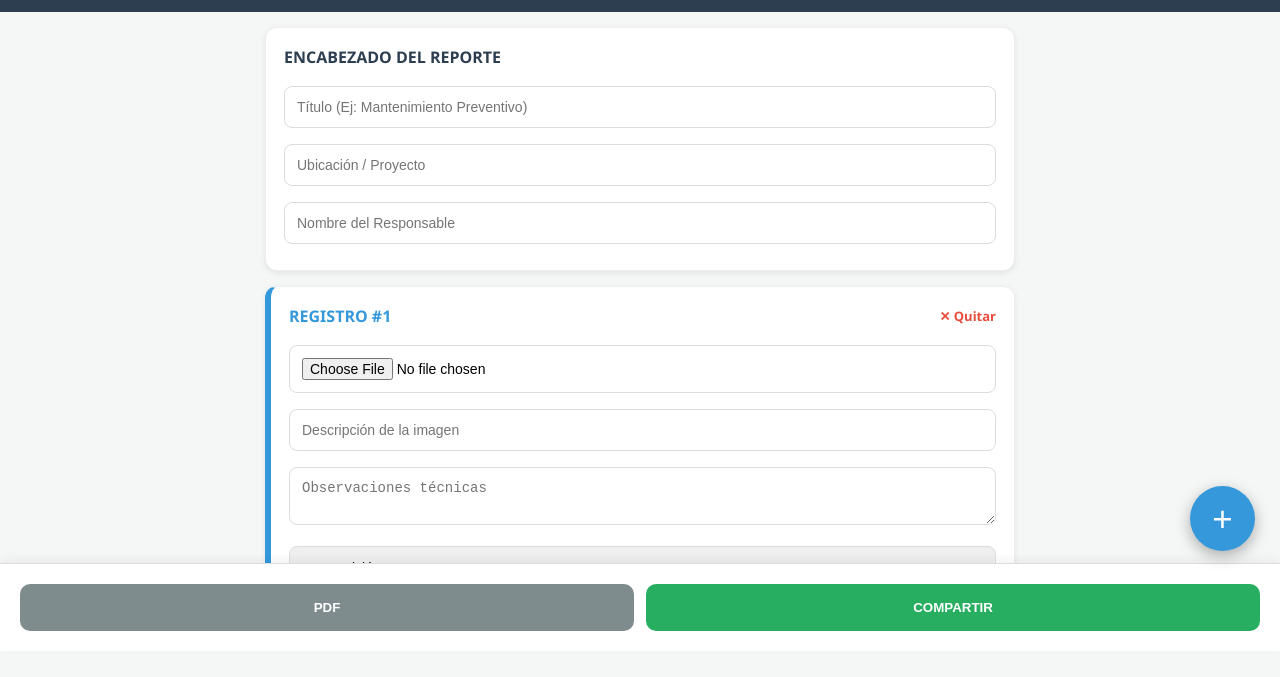
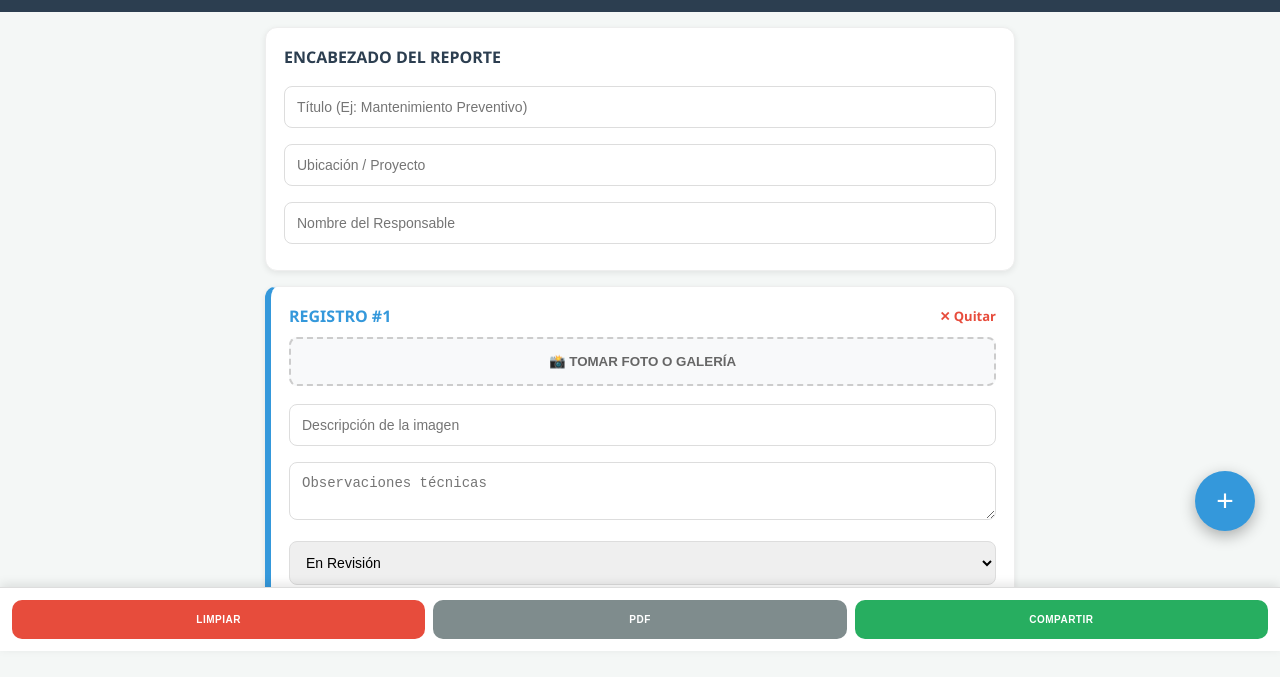
Before and after one commit to cybernetcuauhtemoc/GeneradorREportes, a plain HTML site: page index.html in a window 1280 px wide. Shown: the part 149-826 px from the top of the page. Drawn offline with nearby package versions, Linux system fonts and the light colour scheme.

Commit message:
Update index.html

```diff
--- a/index.html
+++ b/index.html
@@ -10,15 +10,13 @@
     <meta name="apple-mobile-web-app-capable" content="yes">
     <meta name="apple-mobile-web-app-status-bar-style" content="black-translucent">
     <link rel="manifest" href="manifest.json">
-
     <link rel="apple-touch-icon" href="icono.png">
 
     <script src="https://cdnjs.cloudflare.com/ajax/libs/jspdf/2.5.1/jspdf.umd.min.js"></script>
     <style>
-        :root { --primary: #2c3e50; --accent: #3498db; --bg: #f4f7f6; --success: #27ae60; }
-        body { font-family: 'Segoe UI', sans-serif; background: var(--bg); margin: 0; padding-bottom: 120px; }
+        :root { --primary: #2c3e50; --accent: #3498db; --bg: #f4f7f6; --success: #27ae60; --danger: #e74c3c; }
+        body { font-family: 'Segoe UI', sans-serif; background: var(--bg); margin: 0; padding-bottom: 140px; }
 
-        /* Logo Responsivo */
         .header-app { background: var(--primary); color: white; padding: 15px; text-align: center; }
         .logo-container { width: 100%; max-width: 220px; margin: 0 auto; }
         #logoPreviewApp { width: 100%; height: auto; max-height: 85px; object-fit: contain; background: white; padding: 8px; border-radius: 6px; box-shadow: 0 2px 5px rgba(0,0,0,0.2); }
@@ -30,10 +28,12 @@
         .item-reporte { border-left: 6px solid var(--accent); transition: all 0.3s ease; }
         .preview-img { width: 100%; border-radius: 8px; margin-top: 10px; border: 1px solid #ddd; display: none; background: #fafafa; }
 
-        /* Botones Flotantes */
-        .btn-add { position: fixed; bottom: 100px; right: 25px; width: 65px; height: 65px; border-radius: 50%; background: var(--accent); color: white; border: none; font-size: 35px; box-shadow: 0 5px 15px rgba(0,0,0,0.3); z-index: 100; cursor: pointer; }
-        .footer-nav { position: fixed; bottom: 0; width: 100%; background: white; display: flex; padding: 20px; gap: 12px; border-top: 1px solid #ddd; box-sizing: border-box; box-shadow: 0 -3px 10px rgba(0,0,0,0.05); }
-        .btn-action { flex: 1; padding: 16px; border-radius: 10px; border: none; font-weight: bold; color: white; cursor: pointer; text-transform: uppercase; }
+        .btn-add { position: fixed; bottom: 120px; right: 25px; width: 60px; height: 60px; border-radius: 50%; background: var(--accent); color: white; border: none; font-size: 30px; box-shadow: 0 5px 15px rgba(0,0,0,0.3); z-index: 100; cursor: pointer; }
+
+        .footer-nav { position: fixed; bottom: 0; width: 100%; background: white; display: flex; padding: 12px; gap: 8px; border-top: 1px solid #ddd; box-sizing: border-box; box-shadow: 0 -3px 10px rgba(0,0,0,0.1); z-index: 1000; }
+        .btn-action { flex: 1; padding: 14px 5px; border-radius: 10px; border: none; font-weight: bold; color: white; cursor: pointer; text-transform: uppercase; font-size: 10px; letter-spacing: 0.5px; }
+
+        .btn-photo-trigger { width:100%; padding:15px; background:#f8f9fa; border:2px dashed #ccc; border-radius:8px; cursor:pointer; margin-bottom:10px; color: #666; font-weight: bold; }
     </style>
 </head>
 <body>
@@ -60,19 +60,18 @@
 <button class="btn-add" onclick="agregarFila()">+</button>
 
 <div class="footer-nav">
+    <button class="btn-action" style="background: var(--danger)" onclick="limpiarTodo()">Limpiar</button>
     <button class="btn-action" style="background: #7f8c8d" onclick="generarPDF('download')">PDF</button>
-    <button class="btn-action" style="background: var(--success)" onclick="generarPDF('share')">COMPARTIR</button>
+    <button class="btn-action" style="background: var(--success)" onclick="generarPDF('share')">Compartir</button>
 </div>
 
 <canvas id="canvasCompresor" style="display:none;"></canvas>
 
 <script>
-    // REGISTRO DE SERVICE WORKER PARA PWA
+    // SERVICE WORKER
     if ('serviceWorker' in navigator) {
         window.addEventListener('load', () => {
-            navigator.serviceWorker.register('./sw.js').then(reg => {
-                console.log('App lista para instalar');
-            }).catch(err => console.log('Error SW', err));
+            navigator.serviceWorker.register('./sw.js').catch(err => console.log('SW error', err));
         });
     }
 
@@ -109,7 +108,12 @@
                 <b class="label-consecutivo" style="color:var(--accent)">REGISTRO #</b>
                 <span onclick="eliminarFila('${div.id}')" style="color:#e74c3c; cursor:pointer; font-weight:bold; font-size:13px">✕ Quitar</span>
             </div>
-            <input type="file" accept="image/*" capture="environment" class="input-field" onchange="procesarFoto(this)">
+
+            <button type="button" class="btn-photo-trigger" onclick="this.nextElementSibling.click()">
+                📸 TOMAR FOTO O GALERÍA
+            </button>
+            <input type="file" accept="image/*" style="display:none" onchange="procesarFoto(this)">
+
             <img class="preview-img">
             <input type="text" class="input-field field-desc" placeholder="Descripción de la imagen">
             <textarea class="input-field field-obs" placeholder="Observaciones técnicas" rows="2"></textarea>
@@ -139,6 +143,17 @@
         });
     }
 
+    function limpiarTodo() {
+        if (confirm("⚠️ ¿Deseas borrar todo el reporte actual?")) {
+            document.getElementById('tituloReporte').value = "";
+            document.getElementById('ubicacion').value = "";
+            document.getElementById('nombreAutor').value = "";
+            document.getElementById('lista-reportes').innerHTML = "";
+            agregarFila();
+            window.scrollTo(0, 0);
+        }
+    }
+
     function procesarFoto(input) {
         const file = input.files[0];
         if (!file) return;
@@ -160,6 +175,8 @@
                 const preview = input.parentElement.querySelector('.preview-img');
                 preview.src = dataUrl;
                 preview.style.display = 'block';
+                input.previousElementSibling.innerText = "✅ IMAGEN CARGADA";
+                input.previousElementSibling.style.background = "#e8f5e9";
             };
             img.src = e.target.result;
         };
@@ -176,12 +193,13 @@
         const fecha = new Date().toLocaleString();
 
         const dibujarEncabezadoPie = () => {
-            if (logoBase64) doc.addImage(logoBase64, 'JPEG', 15, 10, 35, 12, undefined, 'FAST');
+            if (logoBase64) {
+                try { doc.addImage(logoBase64, 'JPEG', 15, 10, 35, 12, undefined, 'FAST'); } catch(e){}
+            }
             doc.setFontSize(10);
             doc.setTextColor(100);
             doc.text(titulo.toUpperCase(), 195, 15, { align: 'right' });
             doc.line(15, 25, 195, 25);
-
             const pActual = doc.internal.getCurrentPageInfo().pageNumber;
             doc.setFontSize(8);
             doc.line(15, 282, 195, 282);
@@ -190,7 +208,6 @@
         };
 
         dibujarEncabezadoPie();
-
         doc.setFont(undefined, 'bold'); doc.setFontSize(11);
         doc.text("INFORMACIÓN GENERAL", 15, 35);
         doc.setFont(undefined, 'normal'); doc.setFontSize(10);
@@ -204,7 +221,7 @@
 
         filas.forEach((fila, index) => {
             const img = fila.querySelector('.preview-img').src;
-            if (!img) return;
+            if (!img || img.includes('undefined')) return;
 
             if (y > 210) { doc.addPage(); dibujarEncabezadoPie(); y = 35; }
 
@@ -215,32 +232,27 @@
 
             doc.setDrawColor(52, 152, 219); doc.setLineWidth(0.5);
             doc.line(15, y, 15, y + 50);
-
             doc.setFont(undefined, 'bold');
             doc.text(`REGISTRO #${num} - [${status}]`, 22, y + 4);
-
             doc.addImage(img, 'JPEG', 22, y + 8, 65, 45, undefined, 'FAST');
-
             doc.setFont(undefined, 'normal'); doc.setFontSize(9); doc.setTextColor(100);
             doc.text("DESCRIPCIÓN:", 95, y + 12);
             doc.setTextColor(0);
             doc.text(doc.splitTextToSize(desc, 95), 95, y + 17);
-
             doc.setTextColor(100); doc.text("OBSERVACIONES:", 95, y + 35);
             doc.setTextColor(0);
             doc.text(doc.splitTextToSize(obs, 95), 95, y + 40);
-
             y += 60;
         });
 
-        if (modo === 'download') { doc.save(`${titulo.replace(/\s+/g, '_')}.pdf`); }
-        else {
+        if (modo === 'download') {
+            doc.save(`${titulo.replace(/\s+/g, '_')}.pdf`);
+        } else {
             const blob = doc.output('blob');
             const file = new File([blob], "Reporte.pdf", { type: "application/pdf" });
             if (navigator.share) {
                 await navigator.share({ files: [file], title: 'Compartir Reporte' });
             } else {
-                alert("Tu navegador no soporta compartir directamente. Se descargará el PDF.");
                 doc.save("Reporte.pdf");
             }
         }
```
